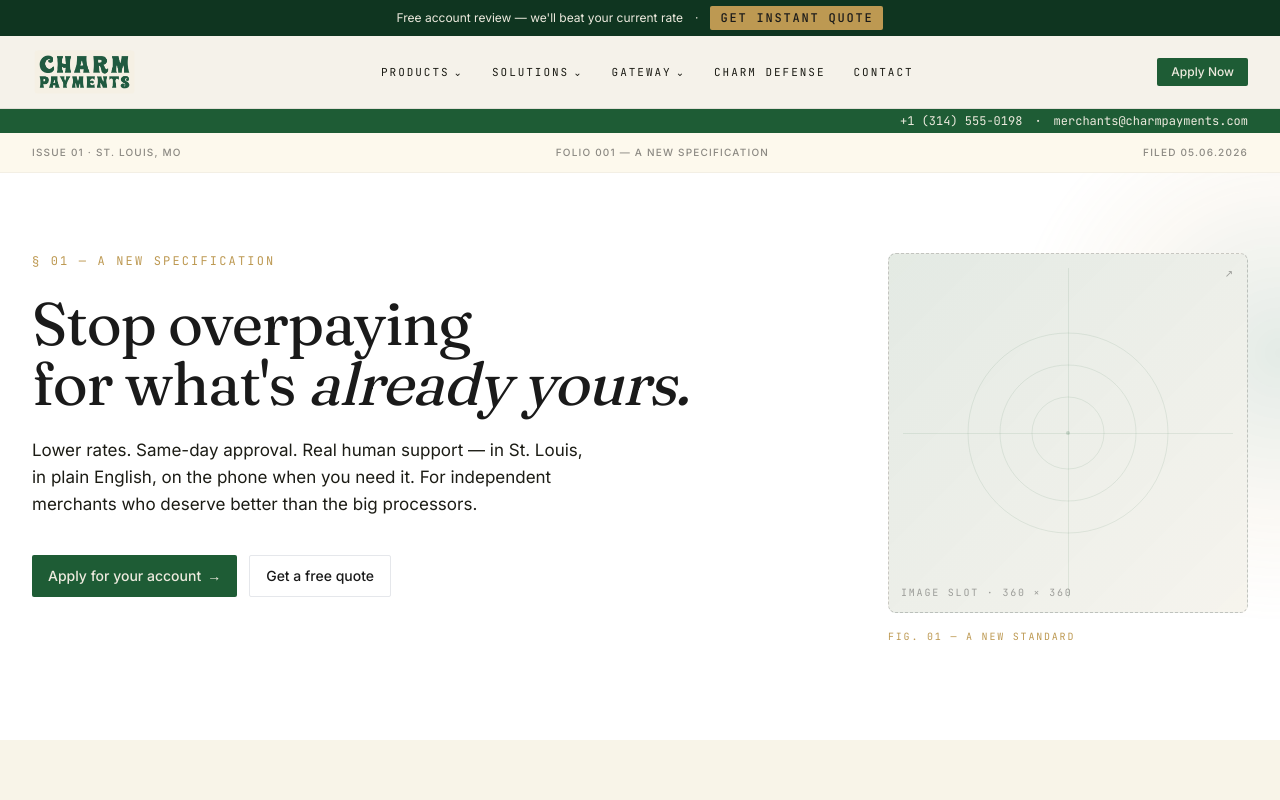
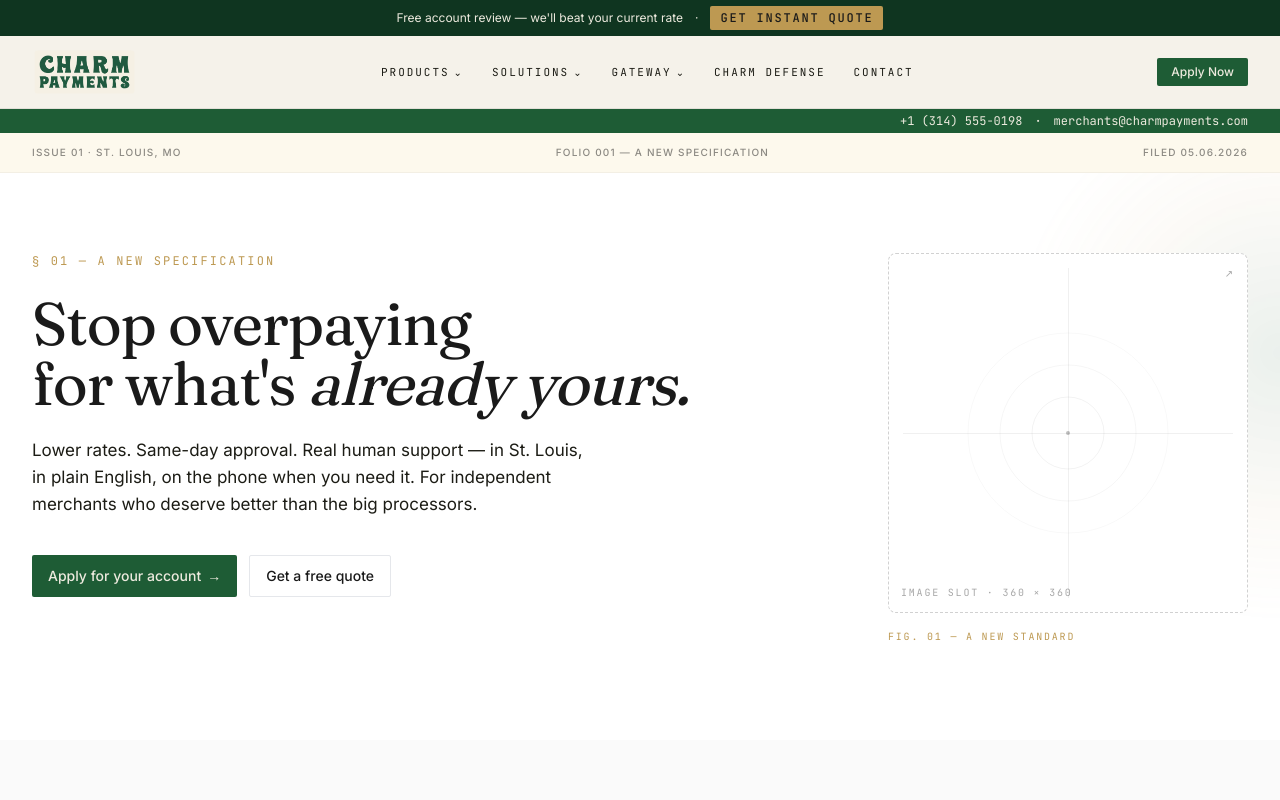
Before and after one commit to lrobE376/Charm-Payments, a Next.js app: page /prototype/home in a window 1280 px wide. Shown: the top 800 px of the page. Built offline with nearby package versions, Linux system fonts and the light colour scheme.

Commit message:
fix(magazine): swap cream surfaces for white/near-white per Lee feedback

```diff
--- a/src/components/atelier/magazine/HeroVisual.tsx
+++ b/src/components/atelier/magazine/HeroVisual.tsx
@@ -81,7 +81,8 @@
   )
 }
 
-function Placeholder({ tint }: { tint: { from: string; to: string; ring: string } }) {
+function Placeholder({ tint: _tint }: { tint: { from: string; to: string; ring: string } }) {
+  // Pattern is neutral across variants. The variant tint travels through the FIG label only.
   return (
     <div
       className="relative overflow-hidden"
@@ -90,7 +91,7 @@
         height: 360,
         borderRadius: 8,
         border: `0.5px dashed rgba(0,0,0,0.18)`,
-        background: `linear-gradient(135deg, ${tint.from} 0%, ${tint.to} 100%), #FAFAF7`,
+        background: '#FFFFFF',
       }}
       aria-hidden
     >
@@ -103,10 +104,10 @@
         fill="none"
         style={{ inset: 0 }}
       >
-        <circle cx="110" cy="110" r="100" stroke={tint.ring} strokeWidth="0.5" fill="none" />
-        <circle cx="110" cy="110" r="68" stroke={tint.ring} strokeWidth="0.5" fill="none" />
-        <circle cx="110" cy="110" r="36" stroke={tint.ring} strokeWidth="0.5" fill="none" />
-        <circle cx="110" cy="110" r="2" fill={tint.ring} />
+        <circle cx="110" cy="110" r="100" stroke="rgba(0,0,0,0.06)" strokeWidth="0.5" fill="none" />
+        <circle cx="110" cy="110" r="68" stroke="rgba(0,0,0,0.08)" strokeWidth="0.5" fill="none" />
+        <circle cx="110" cy="110" r="36" stroke="rgba(0,0,0,0.10)" strokeWidth="0.5" fill="none" />
+        <circle cx="110" cy="110" r="2" fill="rgba(0,0,0,0.25)" />
       </svg>
 
       {/* Crosshair lines */}
@@ -117,8 +118,7 @@
           top: 14,
           bottom: 14,
           width: '0.5px',
-          background: tint.ring,
-          opacity: 0.5,
+          background: 'rgba(0,0,0,0.06)',
         }}
       />
       <span
@@ -128,8 +128,7 @@
           left: 14,
           right: 14,
           height: '0.5px',
-          background: tint.ring,
-          opacity: 0.5,
+          background: 'rgba(0,0,0,0.06)',
         }}
       />
 
--- a/src/components/atelier/magazine/MagComparison.tsx
+++ b/src/components/atelier/magazine/MagComparison.tsx
@@ -76,7 +76,7 @@
   return (
     <section
       ref={sectionRef}
-      style={{ padding: '96px 32px', background: 'rgba(0,0,0,0.02)' }}
+      style={{ padding: '96px 32px', background: '#FAFAFA' }}
     >
       <div className="mx-auto" style={{ maxWidth: 1280 }}>
         <div ref={headerRef} style={{ marginBottom: 56 }}>
--- a/src/components/atelier/magazine/MagFinalCta.tsx
+++ b/src/components/atelier/magazine/MagFinalCta.tsx
@@ -20,16 +20,16 @@
 
 const FINAL_BLOB: Record<MagHeroVariant, { color: string }> = {
   home: {
-    color: 'radial-gradient(closest-side, rgba(30,92,53,0.10) 0%, rgba(189,153,82,0.05) 50%, transparent 75%)',
+    color: 'radial-gradient(closest-side, rgba(30,92,53,0.075) 0%, rgba(189,153,82,0.04) 50%, transparent 75%)',
   },
   'solutions-restaurants': {
-    color: 'radial-gradient(closest-side, rgba(189,153,82,0.12) 0%, rgba(30,92,53,0.04) 50%, transparent 75%)',
+    color: 'radial-gradient(closest-side, rgba(189,153,82,0.09) 0%, rgba(30,92,53,0.03) 50%, transparent 75%)',
   },
   defense: {
-    color: 'radial-gradient(closest-side, rgba(42,191,160,0.10) 0%, rgba(30,92,53,0.06) 50%, transparent 75%)',
+    color: 'radial-gradient(closest-side, rgba(42,191,160,0.075) 0%, rgba(30,92,53,0.045) 50%, transparent 75%)',
   },
   feature: {
-    color: 'radial-gradient(closest-side, rgba(245,242,234,0.55) 0%, rgba(189,153,82,0.04) 50%, transparent 75%)',
+    color: 'radial-gradient(closest-side, rgba(245,242,234,0.42) 0%, rgba(189,153,82,0.03) 50%, transparent 75%)',
   },
 }
 
--- a/src/components/atelier/magazine/MagHero.tsx
+++ b/src/components/atelier/magazine/MagHero.tsx
@@ -27,22 +27,22 @@
 
 const BLOB: Record<MagHeroVariant, { color: string; pos: { top: string; left: string }; size: number }> = {
   home: {
-    color: 'radial-gradient(closest-side, rgba(30,92,53,0.12) 0%, rgba(189,153,82,0.06) 45%, transparent 75%)',
+    color: 'radial-gradient(closest-side, rgba(30,92,53,0.09) 0%, rgba(189,153,82,0.045) 45%, transparent 75%)',
     pos: { top: '-180px', left: 'calc(100% - 360px)' },
     size: 720,
   },
   'solutions-restaurants': {
-    color: 'radial-gradient(closest-side, rgba(189,153,82,0.16) 0%, rgba(30,92,53,0.04) 50%, transparent 75%)',
+    color: 'radial-gradient(closest-side, rgba(189,153,82,0.12) 0%, rgba(30,92,53,0.03) 50%, transparent 75%)',
     pos: { top: '-200px', left: '-280px' },
     size: 760,
   },
   defense: {
-    color: 'radial-gradient(closest-side, rgba(42,191,160,0.10) 0%, rgba(30,92,53,0.10) 50%, transparent 75%)',
+    color: 'radial-gradient(closest-side, rgba(42,191,160,0.075) 0%, rgba(30,92,53,0.075) 50%, transparent 75%)',
     pos: { top: 'calc(100% - 320px)', left: 'calc(100% - 480px)' },
     size: 800,
   },
   feature: {
-    color: 'radial-gradient(closest-side, rgba(245,242,234,0.65) 0%, rgba(189,153,82,0.06) 50%, transparent 75%)',
+    color: 'radial-gradient(closest-side, rgba(245,242,234,0.49) 0%, rgba(189,153,82,0.045) 50%, transparent 75%)',
     pos: { top: '-240px', left: 'calc(100% - 460px)' },
     size: 760,
   },
--- a/src/components/atelier/magazine/MagThreeCardRow.tsx
+++ b/src/components/atelier/magazine/MagThreeCardRow.tsx
@@ -72,7 +72,7 @@
   return (
     <section
       ref={sectionRef}
-      style={{ padding: '96px 32px', background: 'rgba(0,0,0,0.02)' }}
+      style={{ padding: '96px 32px', background: '#FAFAFA' }}
     >
       <div className="mx-auto" style={{ maxWidth: 1280 }}>
         <div ref={headerRef} style={{ marginBottom: 56 }}>
```
